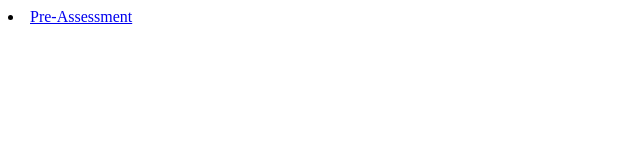
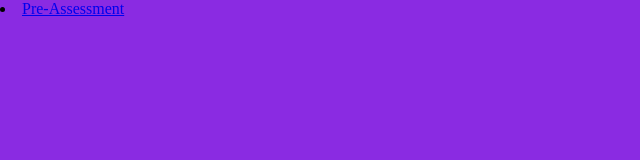
Before and after one commit to blake-brooks-8/ifcs-3342-spring-2023-01, a plain HTML site: page index.html in a window 1280 px wide. Shown: the whole page, without its empty margins (0-640 px from the left). Drawn offline with Linux system fonts and the light colour scheme.

Commit message:
testing page connection

```diff
--- /dev/null
+++ b/assets/css/style.css
@@ -0,0 +1,6 @@
+/* This is resetting the margin and padding on every element in the DOM to 0 */
+* {
+	margin: 0px;
+	padding: 0px;
+    background-color: blueviolet;
+}
--- a/index.html
+++ b/index.html
@@ -4,6 +4,8 @@
     <meta charset="UTF-8">
     <meta http-equiv="X-UA-Compatible" content="IE=edge">
     <meta name="viewport" content="width=device-width, initial-scale=1.0">
+
+    <link rel="stylesheet" href="assets/css/style.css">
     <title>Document</title>
 </head>
 <body>
```
